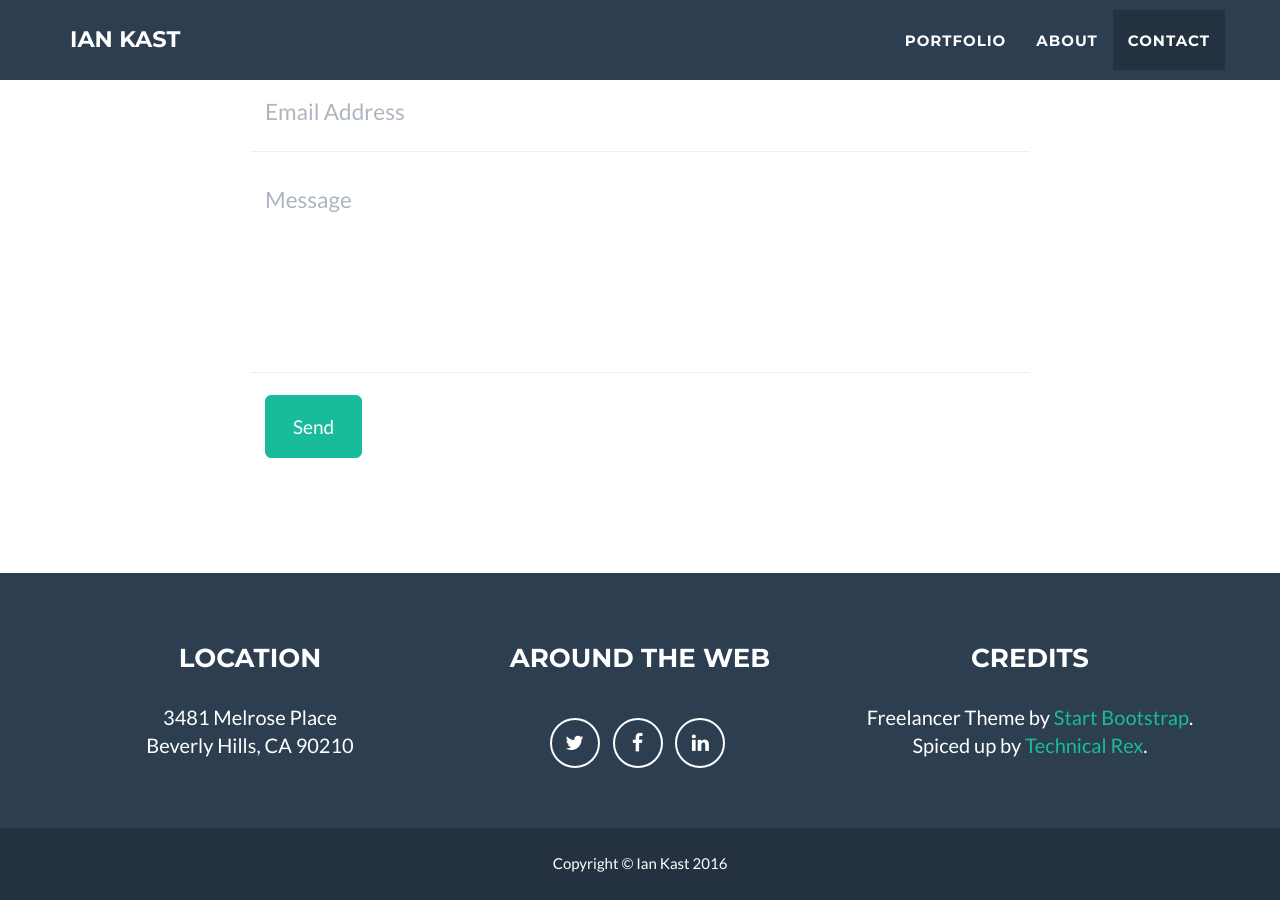
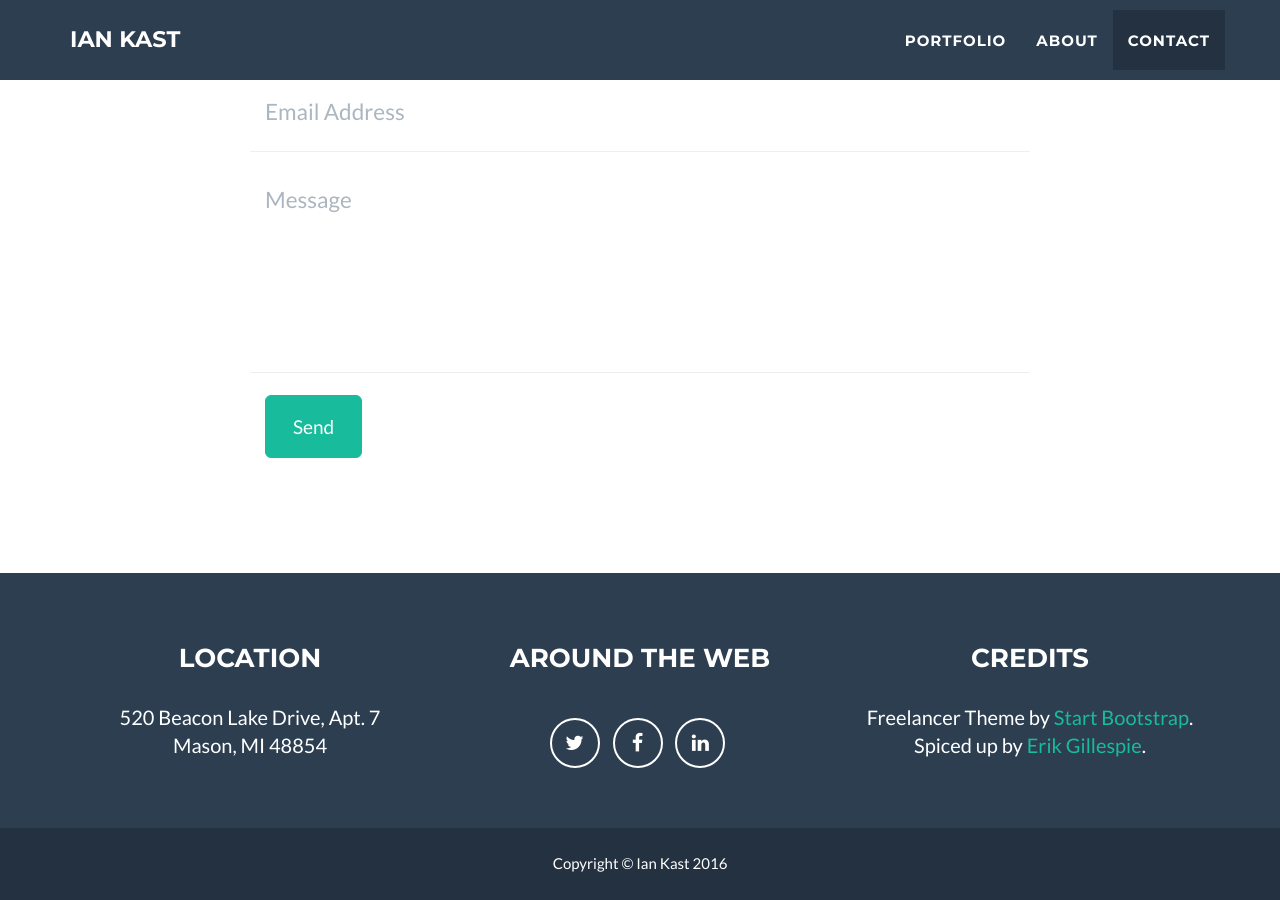
Before and after one commit to MrIanKast/www, a Jekyll site: the page built from index.html, in a window 1280 px wide and 900 px high, scrolled down 2383 px. Built offline with Jekyll 4.4.1, drawn with Linux system fonts in a browser that asks for light colours.

Commit message:
Updated address

```diff
--- a/_config.yml
+++ b/_config.yml
@@ -47,11 +47,11 @@ social:
 
 # Postal address (add as many lines as necessary)
 address:
-  - line: 3481 Melrose Place
-  - line: Beverly Hills, CA 90210
+  - line: 520 Beacon Lake Drive, Apt. 7
+  - line: Mason, MI 48854
 
 # Credits content
-credits: 'Freelancer Theme by <a target="_blank" href="http://startbootstrap.com">Start Bootstrap</a>.<br/>Spiced up by <a target="_blank" href="http://technicalrex.com">Technical Rex</a>.'
+credits: 'Freelancer Theme by <a target="_blank" href="http://startbootstrap.com">Start Bootstrap</a>.<br/>Spiced up by <a target="_blank" href="http://technicalrex.com">Erik Gillespie</a>.'
 
 # Build settings
 markdown: kramdown
```
